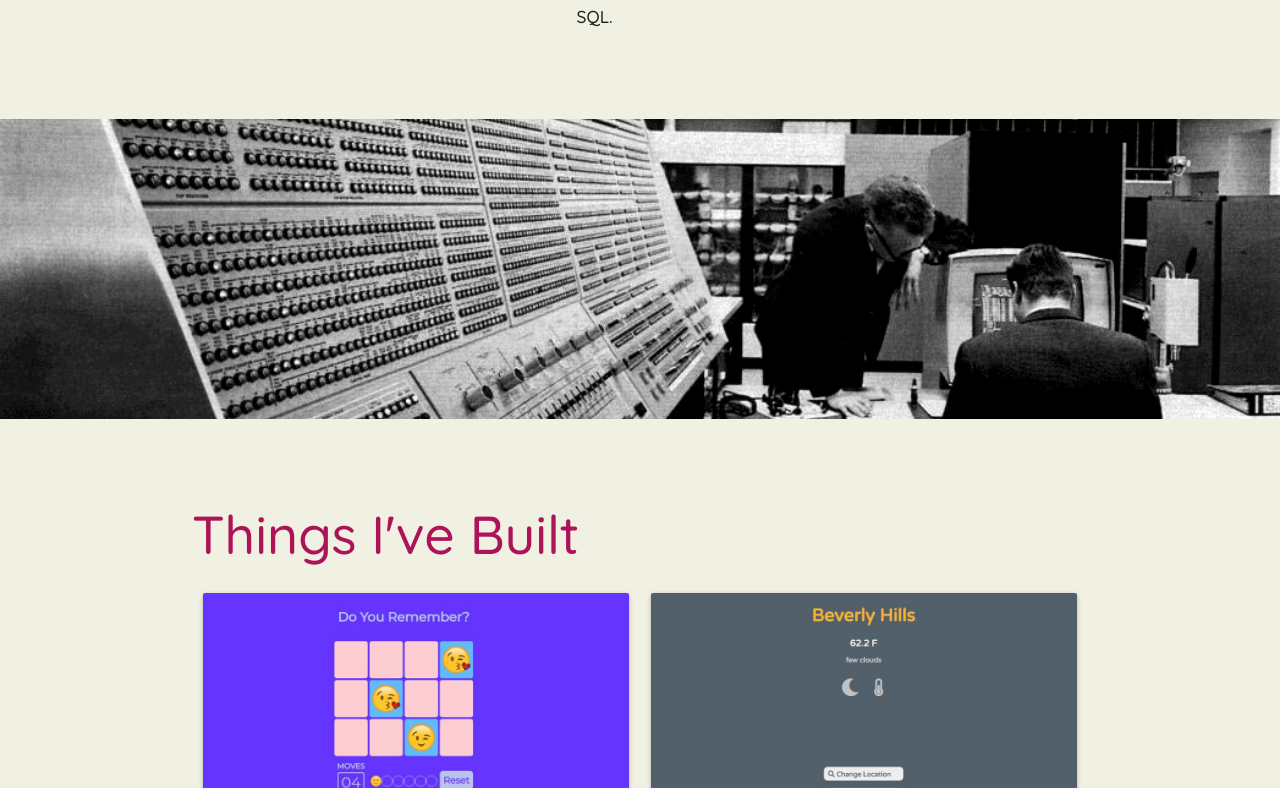
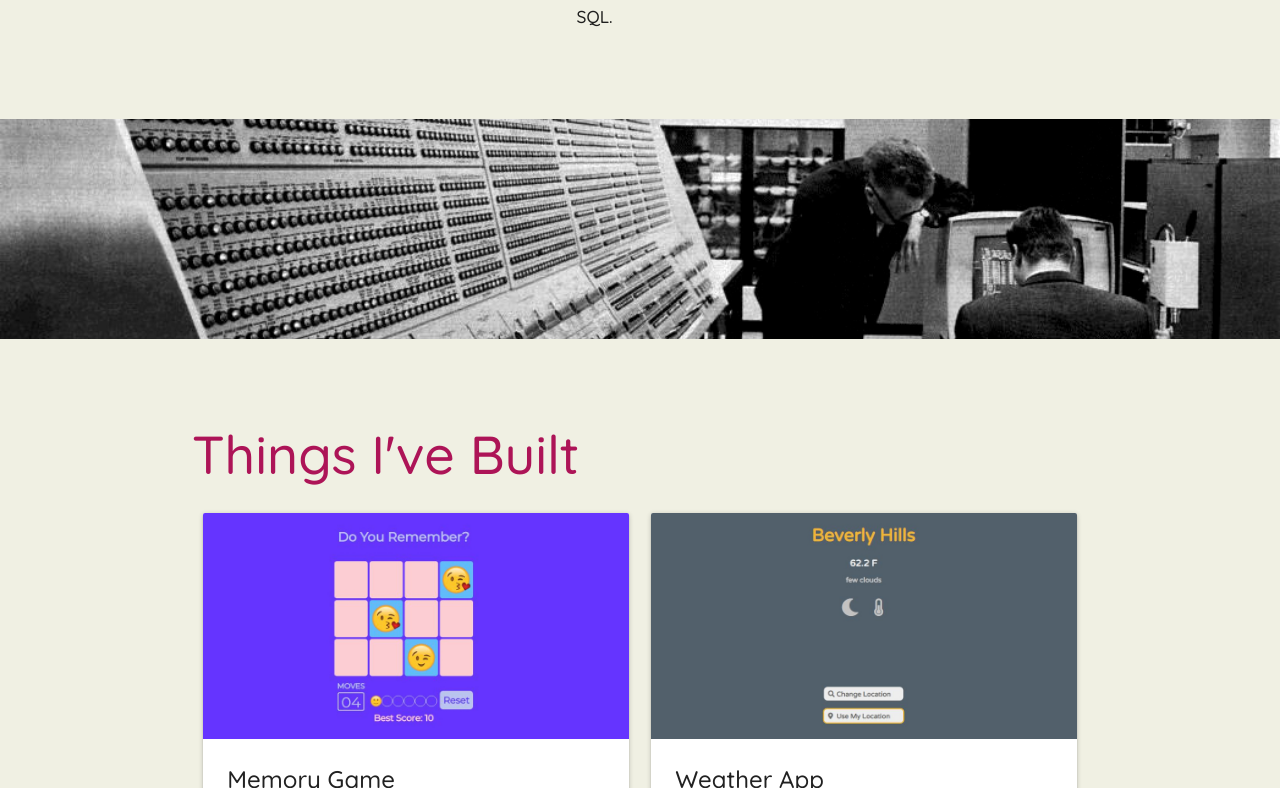
Before and after one commit to mdashmiller/dev-site, a React (Create React App) app in the folder client/: page / in a window 1280 px wide. Shown: the part 1652-2440 px from the top of the page. Built offline with nearby package versions, Linux system fonts and the light colour scheme.

Commit message:
add more responsive sizes Parallax/styles

```diff
--- a/client/src/components/Main/Parallax/styles.scss
+++ b/client/src/components/Main/Parallax/styles.scss
@@ -1,16 +1,20 @@
 .parallax-container,
 .parallax {
-  max-height: 300px;
+  max-height: 80px;
 
-  @media screen and (max-width: 820px) {
+  @media screen and (min-width: 401px) {
+    max-height: 100px;
+  }
+
+  @media screen and (min-width: 581px) {
     max-height: 160px;
   }
 
-  @media screen and (max-width: 580px) {
-    max-height: 100px;
+  @media screen and (min-width: 821px) {
+    max-height: 220px;
   }
 
-  @media screen and (max-width: 400px) {
-    max-height: 80px;
+  @media screen and (min-width: 1441px) {
+    max-height: 300px;
   }
 }
```
